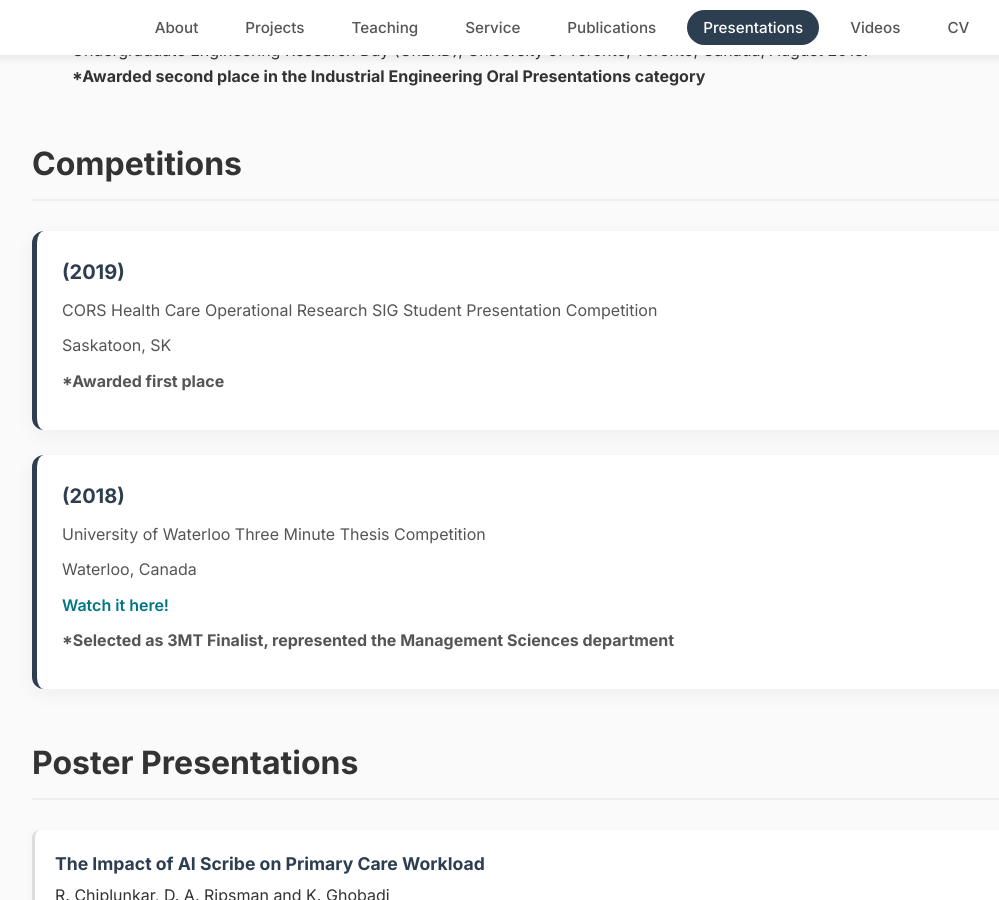
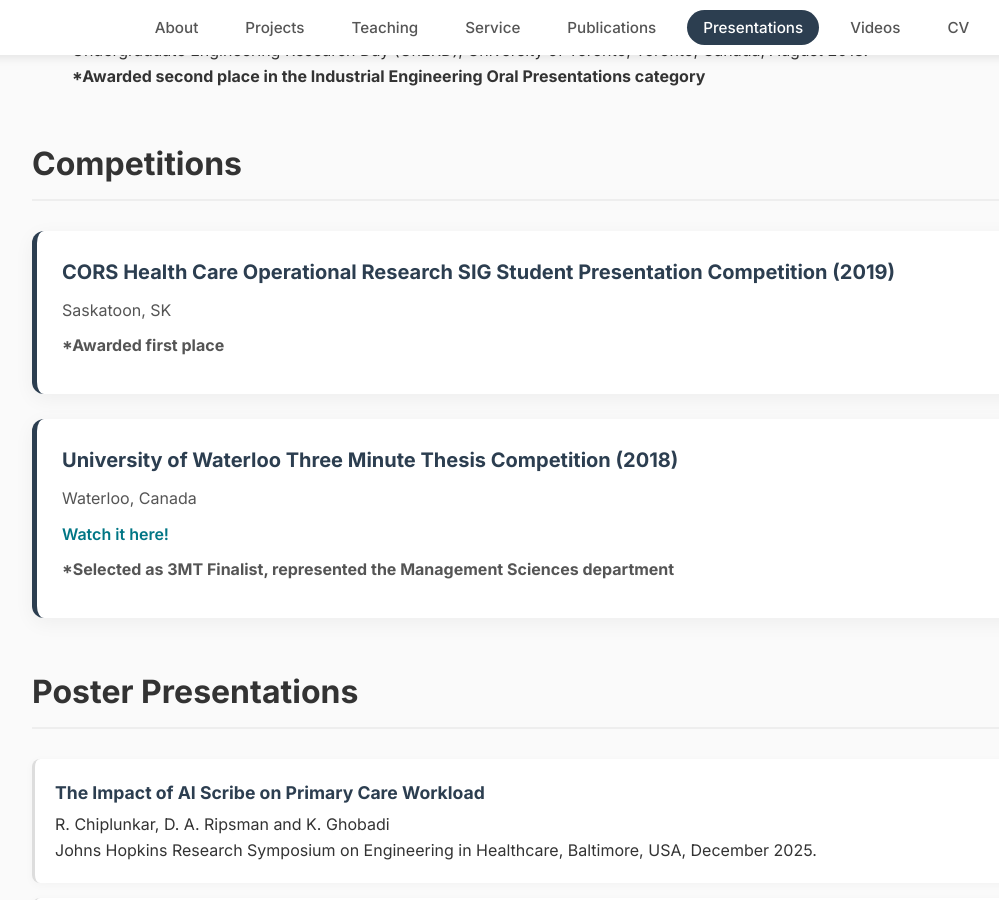
Before and after one commit to DaniRip/DaniRip.github.io, a Jekyll site: the page built from presentations.md, in a window 1280 px wide and 900 px high, scrolled down 1436 px. Shown: the whole window, without its empty margins (78-1077 px from the left). Built offline with Jekyll 4.4.1, drawn with Linux system fonts in a browser that asks for light colours.

Commit message:
Update presentations.md

```diff
--- a/presentations.md
+++ b/presentations.md
@@ -20,8 +20,7 @@ permalink: /presentations/
 
 {% for comp in site.data.presentations.competitions %}
 <div class="card">
-    <h3>{{ comp.event }} ({{ comp.year }})</h3>
-    <p>{{ comp.title }}</p>
+    <h3>{{ comp.title }} ({{ comp.year }})</h3>
     {% if comp.location %}<p>{{ comp.location }}</p>{% endif %}
     {% if comp.link %}<p><a href="{{ comp.link }}" target="_blank">{{ comp.link_text }}</a></p>{% endif %}
     {% if comp.award %}<p><strong>{{ comp.award }}</strong></p>{% endif %}
```
